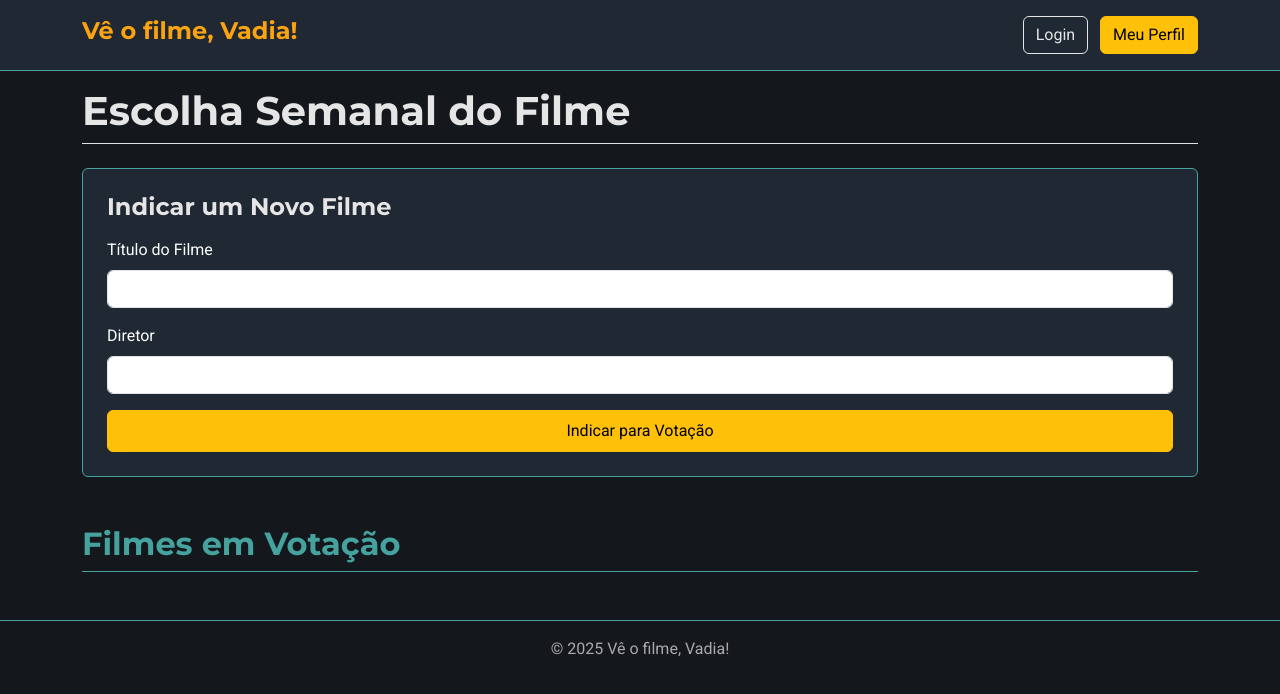
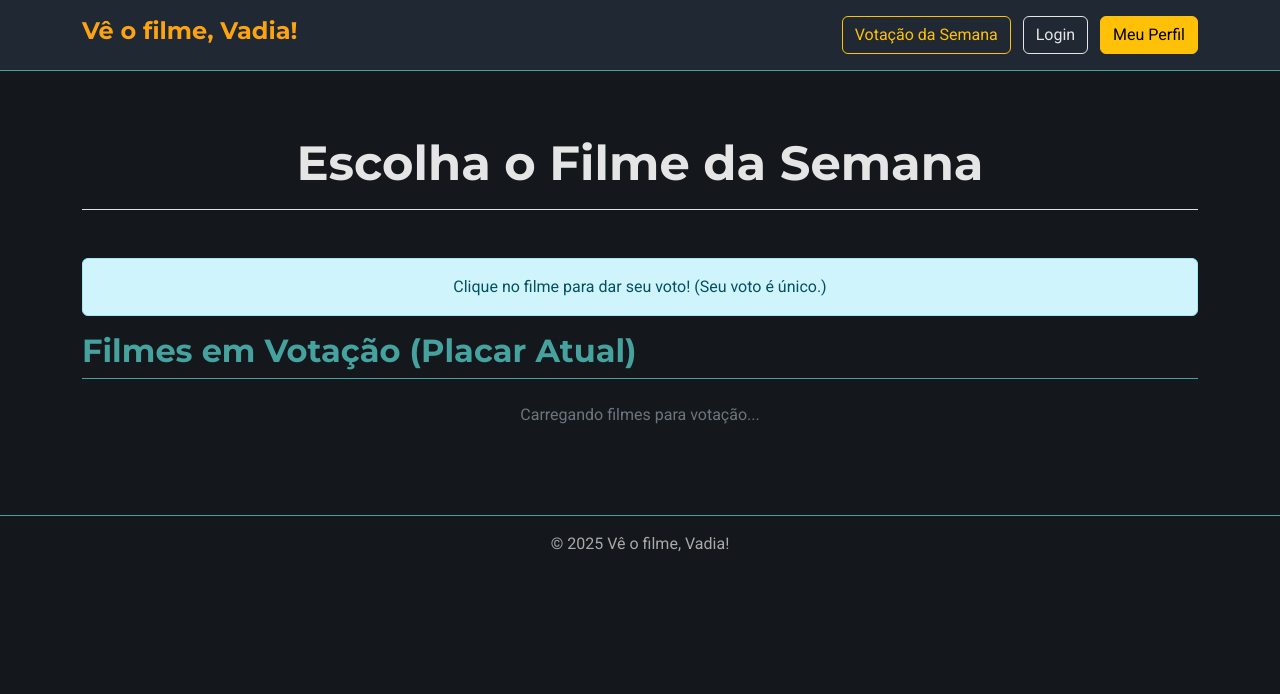
Before and after one commit to Famoveover/V-oFilmeVadia-, a plain HTML site: page pages/choose.html in a window 1280 px wide. Drawn offline with nearby package versions, Linux system fonts and the light colour scheme.

Commit message:
Update choose.html

```diff
--- a/pages/choose.html
+++ b/pages/choose.html
@@ -3,7 +3,7 @@
 <head>
     <meta charset="UTF-8">
     <meta name="viewport" content="width=device-width, initial-scale=1.0">
-    <title>Escolha Semanal - Vê o filme, Vadia!</title>
+    <title>Votação Semanal - Vê o filme, Vadia!</title>
 
     <link href="https://cdn.jsdelivr.net/npm/bootstrap@5.3.3/dist/css/bootstrap.min.css" rel="stylesheet" integrity="sha384-QWTKZyjpPEjISv5WaRU9OFeRpok6YctnYmDr5pNlyT2bRjXh0JMhjY6hW+ALEwIH" crossorigin="anonymous">
 
@@ -22,6 +22,8 @@
                     </ul>
 
                 <div class="text-end">
+                    <a href="./choose.html" class="btn btn-outline-warning me-2">Votação da Semana</a>
+
                     <a href="./login.html" class="btn btn-outline-light me-2">Login</a>
                     <a href="./profile.html" class="btn btn-warning">Meu Perfil</a>
                 </div>
@@ -29,29 +31,19 @@
         </div>
     </header>
 
-    <main class="container">
-        <h1 class="pb-2 border-bottom mb-4">Escolha Semanal do Filme</h1>
+    <main class="container py-5">
 
-        <section class="mb-5 p-4 bg-body-secondary rounded">
-            <h2 class="h4">Indicar um Novo Filme</h2>
-            <form id="nominationForm" class="mt-3">
-                <div class="mb-3">
-                    <label for="movieTitleInput" class="form-label text-white">Título do Filme</label>
-                    <input type="text" class="form-control" id="movieTitleInput" required>
-                </div>
-                <div class="mb-3">
-                    <label for="movieDirectorInput" class="form-label text-white">Diretor</label>
-                    <input type="text" class="form-control" id="movieDirectorInput" required>
-                </div>
-                <button type="submit" class="btn btn-warning w-100 py-2">Indicar para Votação</button>
-            </form>
-        </section>
+        <h1 class="display-5 fw-bold text-center mb-5 pb-3 border-bottom">Escolha o Filme da Semana</h1>
+
+        <div class="alert alert-info text-center" role="alert">
+          Clique no filme para dar seu voto! (Seu voto é único.)
+        </div>
 
         <section>
-            <h2 class="pb-2 border-bottom">Filmes em Votação</h2>
+            <h2 class="pb-2 border-bottom">Filmes em Votação (Placar Atual)</h2>
 
             <div id="nominationList" class="list-group w-auto mt-4">
-                <p class="text-center text-secondary" id="loadingMessage">Nenhum filme indicado esta semana.</p>
+                <p class="text-center text-secondary" id="loadingMessage">Carregando filmes para votação...</p>
             </div>
         </section>
 
```
